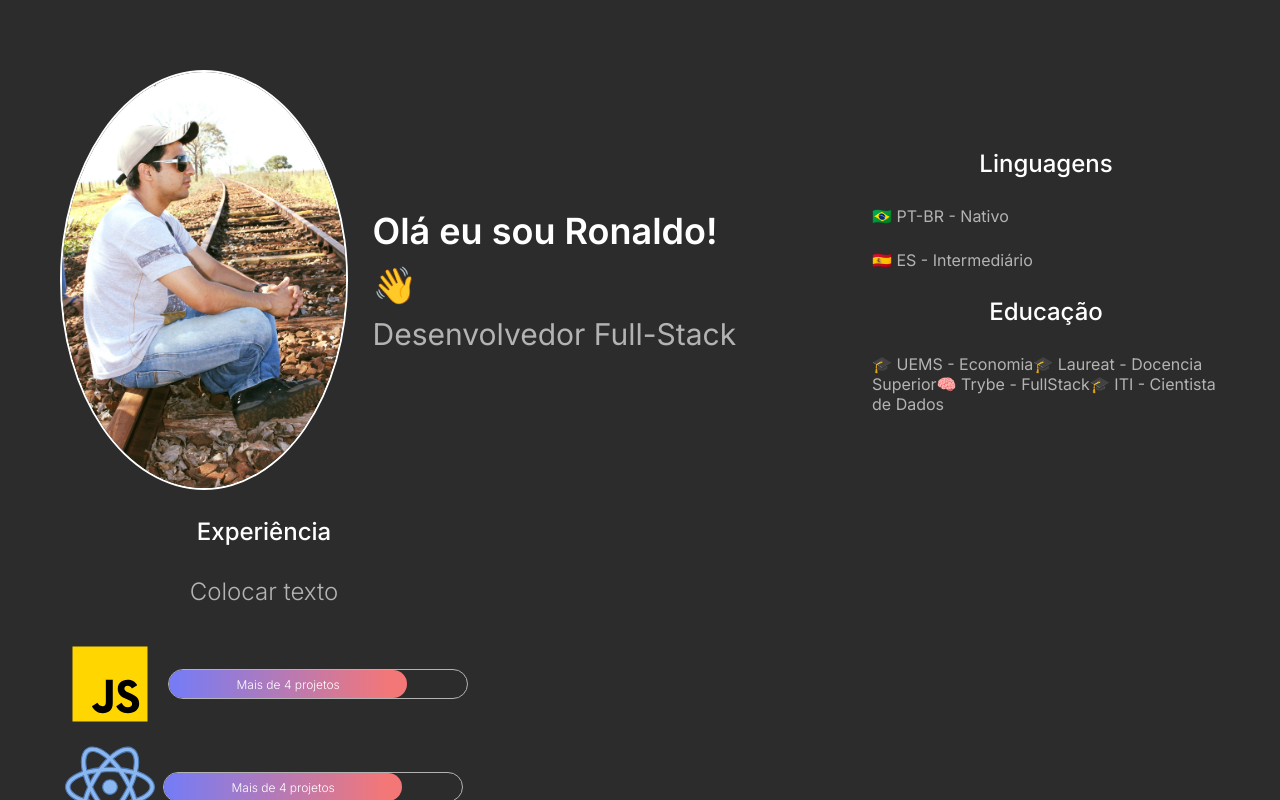
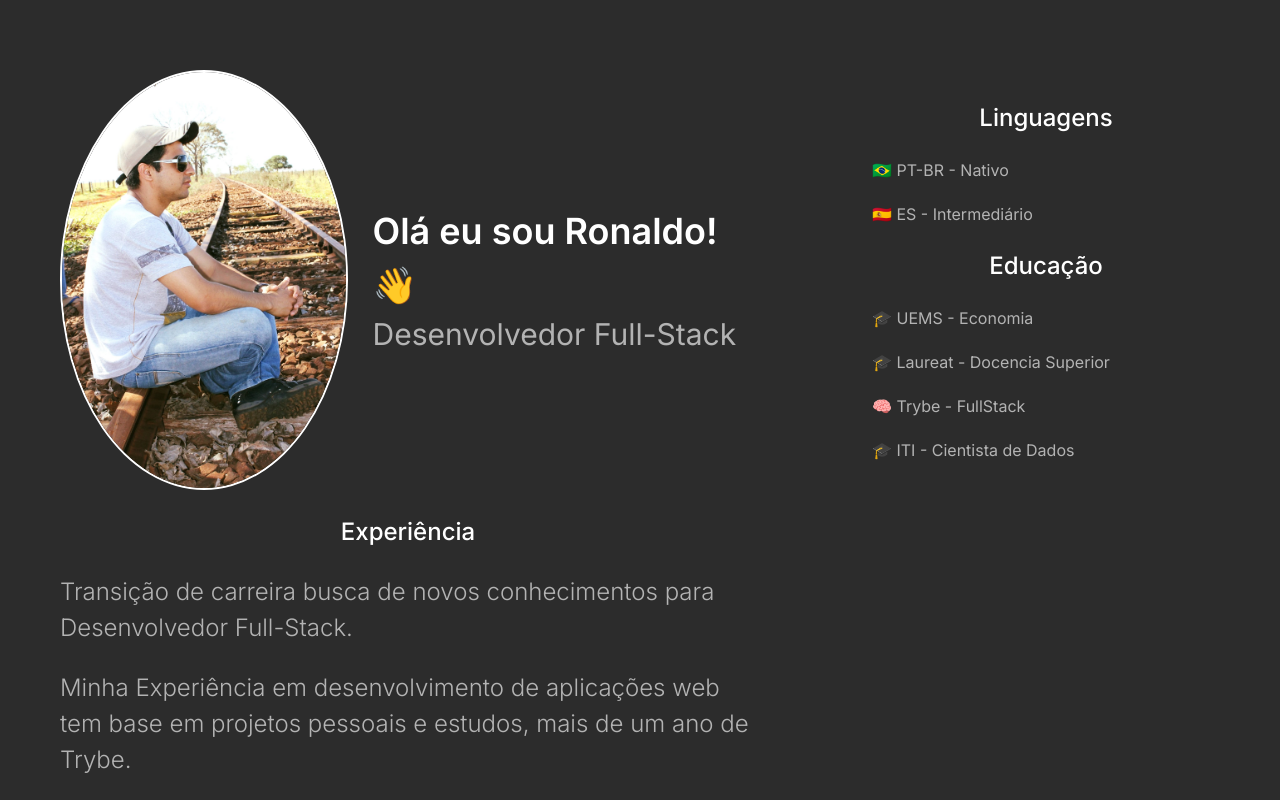
Before and after one commit to ronaldocerenza/rcerenza, a Next.js app: page / in a window 1280 px wide. Built offline with nearby package versions, Linux system fonts and the light colour scheme.

Commit message:
finalizando

```diff
--- a/src/app/components/experience/experience.scss
+++ b/src/app/components/experience/experience.scss
@@ -2,7 +2,7 @@
   display: flex;
   flex-direction: column;
   align-items: center;
-  max-width: 500px;
+  max-width: 800px;
 
   gap: 24px;
 
@@ -13,7 +13,7 @@
     font-size: 18px;
     line-height: 28px;
     color: var(--text-secondary);
-    text-align: center;
+    text-align: justify;
   }
 
   .experience-time {
--- a/src/app/components/experience/experience.tsx
+++ b/src/app/components/experience/experience.tsx
@@ -10,7 +10,8 @@ export function Experience() {
   return (
     <div className="experience">
       <SectionTitle text="Experiência"/>
-      <p>Colocar texto</p>
+      <p>Transição de carreira busca de novos conhecimentos para Desenvolvedor Full-Stack.</p>
+      <p>Minha Experiência em desenvolvimento de aplicações web tem base em projetos pessoais e estudos, mais de um ano de Trybe.</p>
       <div className="experience-time">
         <div className="experience-language">
           <JsIcon />
--- a/src/app/components/information/information.scss
+++ b/src/app/components/information/information.scss
@@ -16,7 +16,15 @@
     width: 100%;
   }
 
-  span {
+  .educational-info {
+    display: flex;
+    flex-direction: column;
+    gap: 24px;
+    align-items: flex-start;
+    width: 100%;
+  }
+
+  p {
     color: var(--text-secondary);
   }
 }
--- a/src/app/components/information/information.tsx
+++ b/src/app/components/information/information.tsx
@@ -6,15 +6,15 @@ export function Information() {
     <div className="infos">
     <SectionTitle text="Linguagens"/>
     <div className="languages-info">
-      <span>🇧🇷 PT-BR - Nativo</span>
-      <span>🇪🇸 ES - Intermediário</span>
+      <p>🇧🇷 PT-BR - Nativo</p>
+      <p>🇪🇸 ES - Intermediário</p>
     </div>
     <SectionTitle text="Educação"/>
-    <div className="Educational-info">
-      <span>🎓 UEMS - Economia</span>
-      <span>🎓 Laureat - Docencia Superior</span>
-      <span>🧠 Trybe - FullStack</span>
-      <span>🎓 ITI - Cientista de Dados</span>
+    <div className="educational-info">
+      <p>🎓 UEMS - Economia</p>
+      <p>🎓 Laureat - Docencia Superior</p>
+      <p>🧠 Trybe - FullStack</p>
+      <p>🎓 ITI - Cientista de Dados</p>
     </div>
   </div>
   )
```
